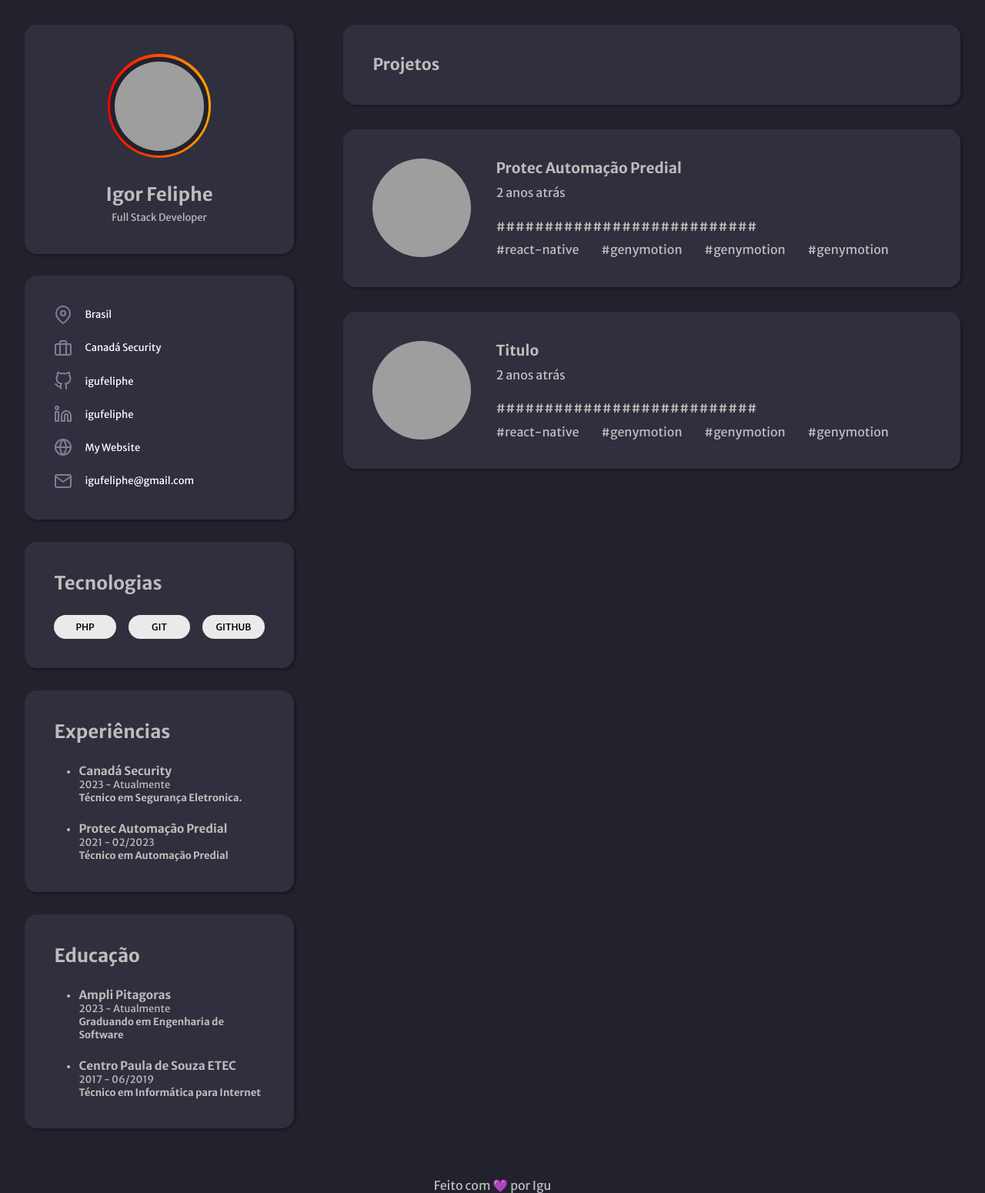
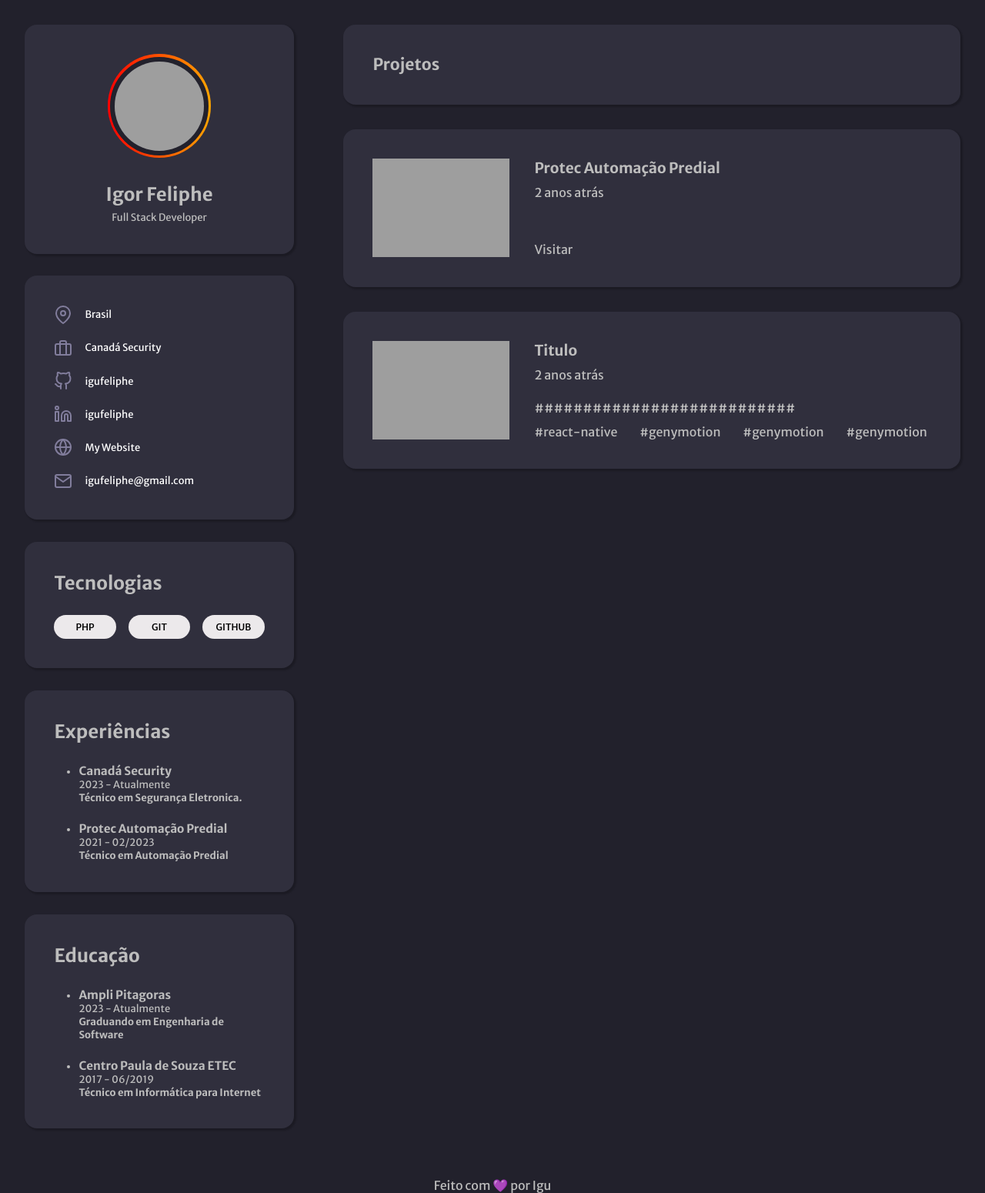
Before and after one commit to igufeliphe/igufeliphe.github.io, a PHP site: page / in a window 1280 px wide. Shown: the whole page at 77% size. Run offline with PHP 8.4, Linux system fonts and the light colour scheme; some libraries are stand-ins or nearby versions; grey boxes are pictures that could not be loaded.

Commit message:
projetos add

```diff
--- a/index.html
+++ b/index.html
@@ -113,19 +113,17 @@
             </div>
             <div class="posts">
                  <div class="card post">
-                    <img src="https://igufeliphe.com.br/wp-content/webp-express/webp-images/uploads/2022/04/protec.png.webp" alt="Foto do usuário">
+                    <img src="https://prothec.net/wp-content/uploads/2021/09/cropped-cropped-logob.png" alt="Foto do usuário">
                     <div class="content">
                         <header>
                             <h2>Protec Automação Predial</h2>
                             <span>2 anos atrás</span>
                         </header>
                         <footer>
-                            <p>###########################</p>
+                            <p></p>
                             <div class="tags">
-                                <span>#react-native</span>
-                                <span>#genymotion</span>
-                                <span>#genymotion</span>
-                                <span>#genymotion</span>
+                                <span><a href="https://prothec.net/" target="_ablank">Visitar</a></span>
+
                             </div>
                         </footer>
                     </div>
--- a/styles.css
+++ b/styles.css
@@ -341,10 +341,10 @@ li {
 }
 
 .container main .posts .post img {
-    width: 128px;
+    width: 178px;
     height: 128px;
 
-    border-radius: 50%;
+    border-radius: 0%;
 }
 
 .container main .posts .post .content {
```
